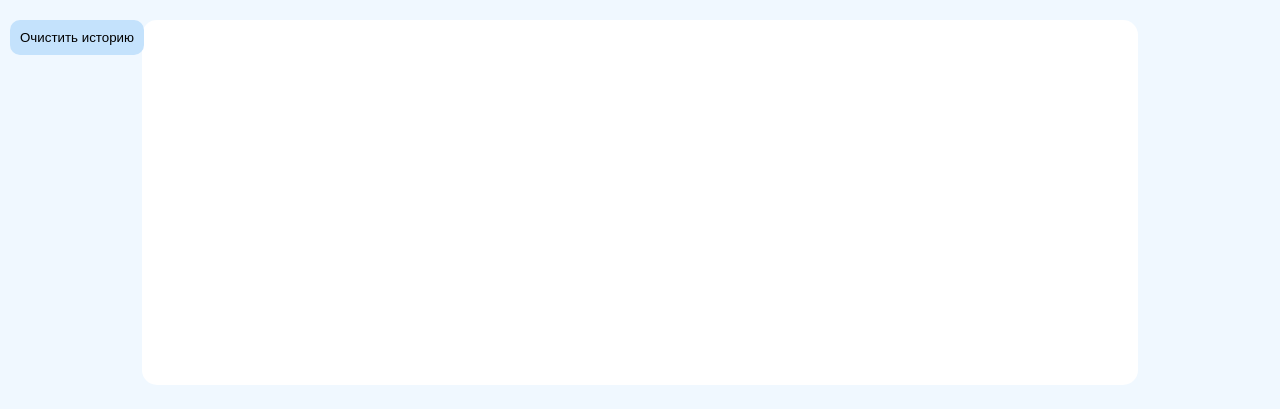
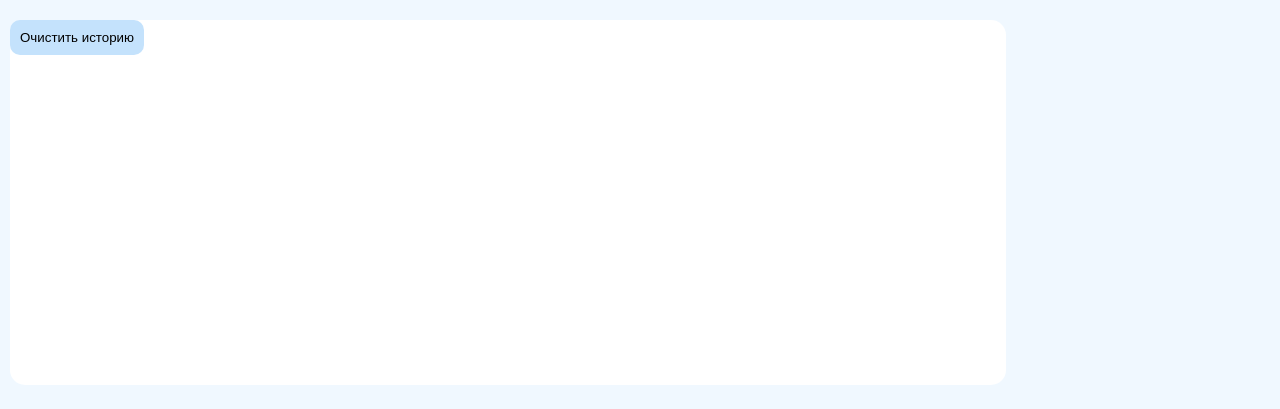
Before and after one commit to DrusJs/Random, a plain HTML site: page index.html in a window 1280 px wide. Shown: the top 409 px of the page. Drawn offline with Linux system fonts and the light colour scheme.

Commit message:
Update index.html

```diff
--- a/index.html
+++ b/index.html
@@ -24,11 +24,14 @@
             background-color: rgb(196, 226, 252);
             padding: 10px;
             border-radius: 10px;
+            cursor: pointer;
         }
         .app_flex-row {
             display: flex;
             align-items: flex-start;
             justify-content: space-between;
+            width: 100%;
+            max-width: 1500px;
         }
         .main__column {
             display: flex;
@@ -70,6 +73,7 @@
             display: flex;
             flex-direction: column;
             gap: 10px;
+            width: 500px;
         }
     </style>
     <button class="clear-history" onclick="ClearHistory()">Очистить историю</button>
```
